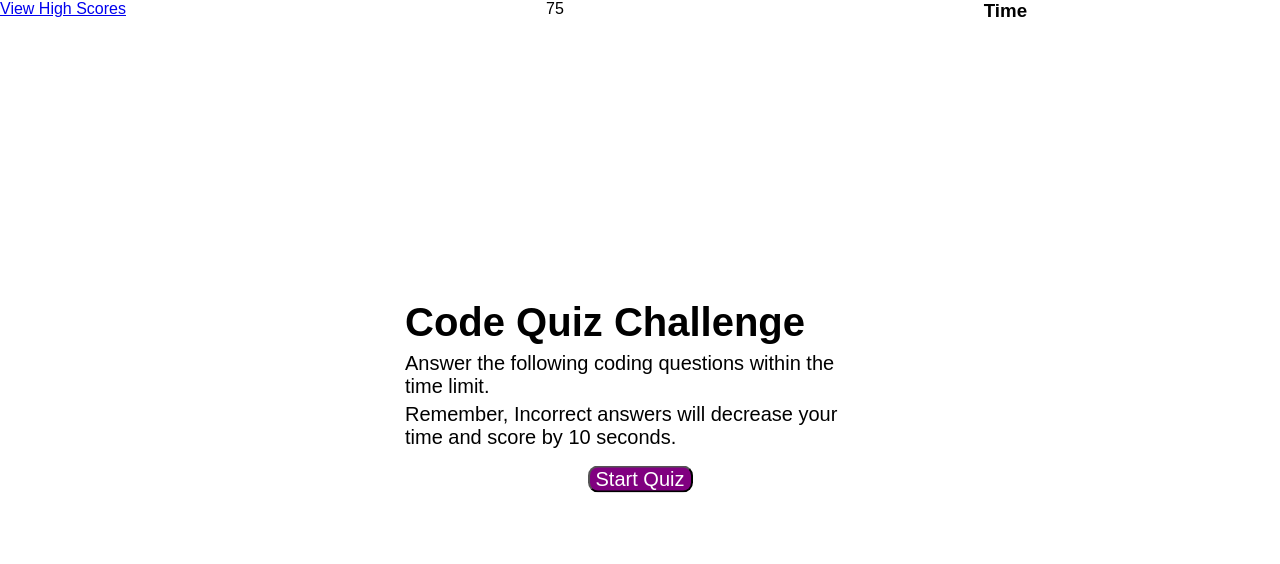
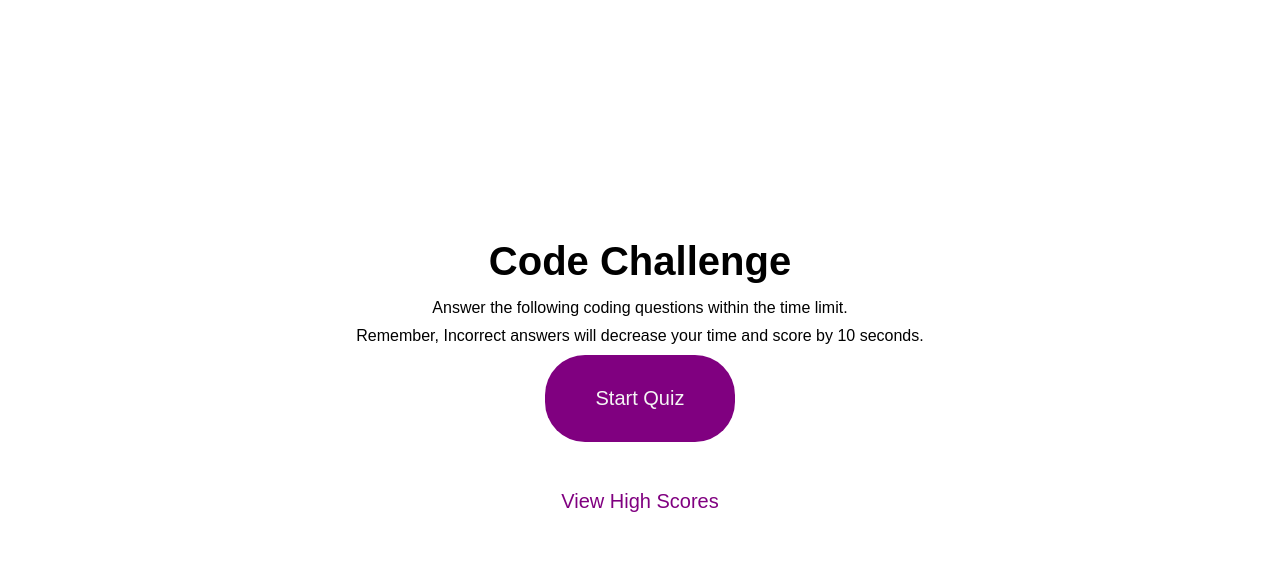
Before and after one commit to ldw5/coding-quiz, a plain HTML site: page index.html in a window 1280 px wide. Drawn offline with Linux system fonts and the light colour scheme.

Commit message:
quiz file update

```diff
--- a/assets/css/style.css
+++ b/assets/css/style.css
@@ -1,67 +1,94 @@
+:root {
+    background-color: white;
+}
+
 /* Universal Selector */
 *{
     margin: 0;
     padding: 0;
     box-sizing: border-box;
+    font-size: 16px;
     font-family: Arial, Helvetica, sans-serif;
 }
-/* Element Selectors */
-body{
-    background: white;
 
+h1{
+    font-size: 40px;
+    color: black;
+    margin-bottom: 15px;
 }
 
-header {
-    display: flex;
-    flex-direction: row;
-    gap: 420px;
+h2{
+    font-size: 30px;
+    margin-bottom: 64px;
 }
 
-
-
-/* Class Selectors */
-.direction-box{
-    position: absolute;
-    top: 50%;
-    left: 50%;
-    width: 540px;
-    transform: translate(-50%, -50%);
-    background: white;
+p{
+    margin-bottom: 10px;
 }
 
-.direction-box .direction-title {
-    height: 20px;
-    width: 100%;
+.q-container {
+    width: 100vw;
+    height: 100vh;
     display: flex;
+    justify-content: center;
     align-items: center;
-    padding: 0 35px;
-    font-size: 20px;
-    font-weight: 600;
+    max-width: 80rem;
+    margin: 0 auto;
+    padding: 32px;
 }
 
-.direction-box .info-direction {
-    padding: 15px 35px;
+.flex-column {
+    display: flex;
+    flex-direction: column;
 }
 
-.direction-box .info-direction .directions {
-    margin: 5px 0;
-    font-size: 20px;
+.flex-center {
+    justify-content: center;
+    align-items: center;
 }
 
-.direction-box .buttons {
-    height: 20px;
-    display: flex;
-    align-items: center;
+.justify-center {
     justify-content: center;
-    padding: 0 35px;
 }
 
-/* ID Selectors */
-#start-btn{
+.text-center {
+    text-align: center;
+}
+
+.hidden{
+    display: none;
+}
+
+.btn{
     font-size: 20px;
-    width: 105px;
-    color:white;
-    border-radius: 10px;
-    background: purple;
+    padding: 32px 0;
+    width: 190px;
+    text-align: center;
+    margin-bottom: 16px;
+    text-decoration: none;
+    color: whitesmoke;
+    background-color: purple;
+    border-radius: 40px;
+}
+
+.btn:hover{
     cursor: pointer;
+    transition: transform 150ms;
+    transform: scale(1);
+    opacity: 0.7;
 }
+
+.btn[disabled]:hover{
+    cursor: not-allowed;
+    box-shadow: none;
+    transform: none;
+}
+
+#highscore-btn {
+    background-color: white;
+    color: purple;
+}
+
+#highscore-btn:hover{
+    box-shadow: lavender;
+}
--- a/index.html
+++ b/index.html
@@ -8,25 +8,16 @@
     <title>Code Quiz</title>
 </head>
 <body>
-    <header>
-        <div class= "high-score"><a href="#">View High Scores</a></div>
-        <div class="timer-count">75</div>
-            <h3>Time</h3>
-    </header>
+    <div class="q-container">
+        <div id="home" class="flex-column flex-center">
+            <h1>Code Challenge</h1>
+            <p>Answer the following coding questions within the time limit.</p>
+            <p> Remember, Incorrect answers will decrease your time and score by 10 seconds.</p>
+            <a href="/index.html" class="btn">Start Quiz</a>
+            <a href="/highscore.html" id="highscore-btn" class="btn">View High Scores</a>
+        </div>
+    </div>
 
-        <div class="direction-box">
-            <div class="direction-title">
-                <h1>Code Quiz Challenge</h1>
-            </div>
-            <div class="info-direction">
-                <div class="directions">Answer the following coding questions within the time limit.</div>
-                <div class="directions">Remember, Incorrect answers will decrease your time and score by 10 seconds.</div>
-            </div>
-            <div class="buttons">
-            <button class="start-button" id="start-btn">Start Quiz</button>
-
-            </div>
-        </div>
 
     <script src="./assets/js/script.js"></script>
 </body>
```
Also changed, not shown: quiz.html (added, +21 -0 lines).
